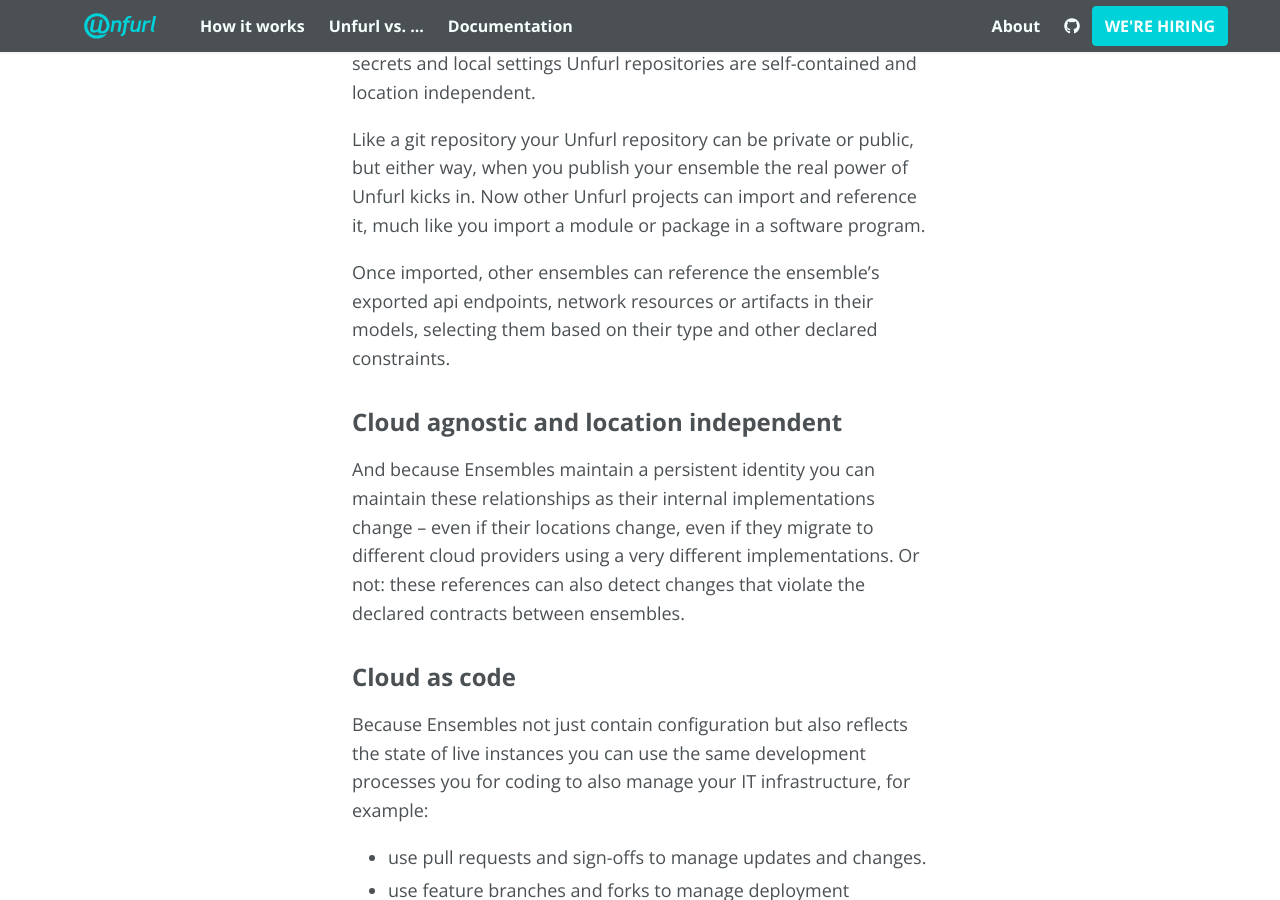
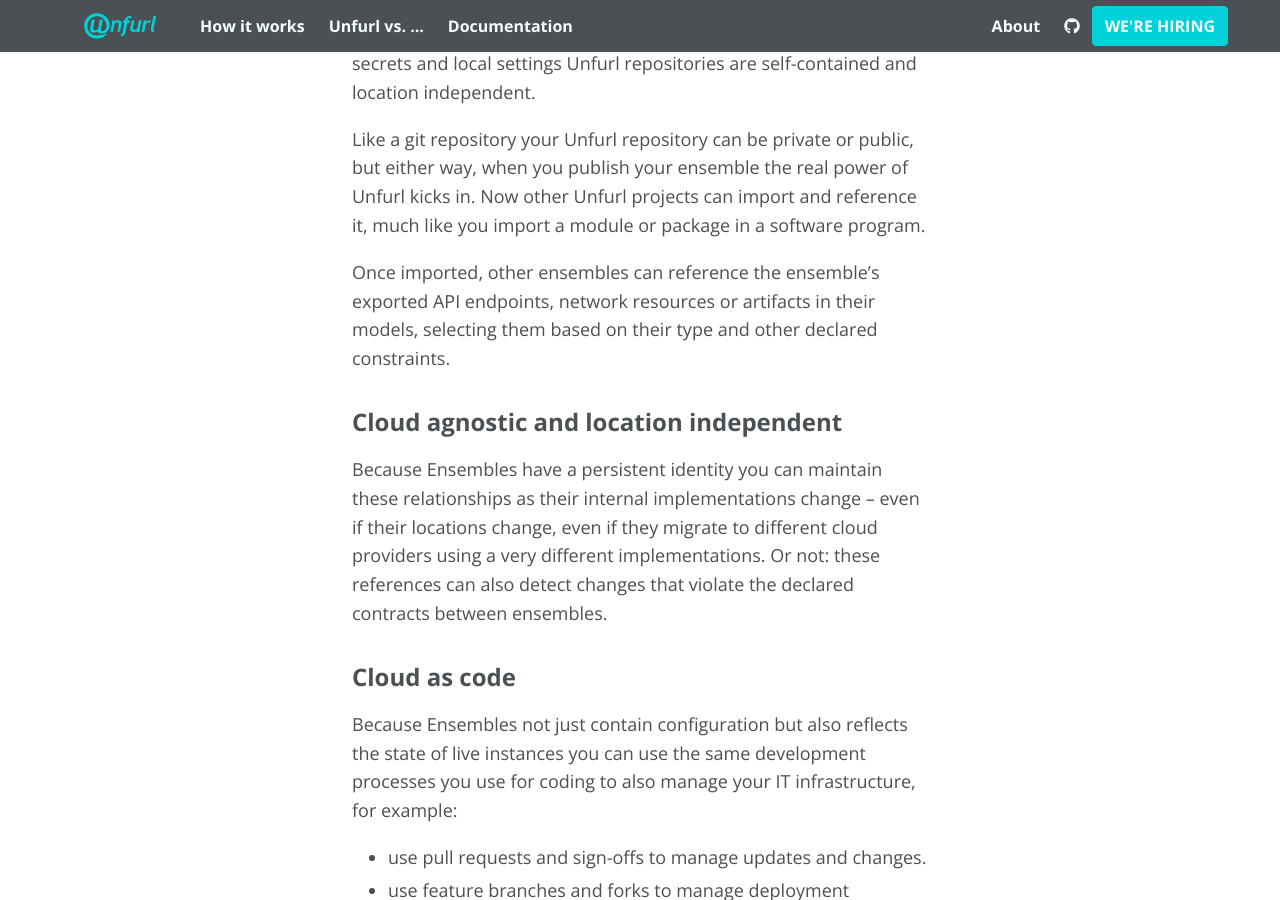
Before and after one commit to onecommons/unfurl_site, a Jekyll site: the page built from howitworks.md, in a window 1280 px wide and 900 px high, scrolled down 7526 px. Built offline with Jekyll 4.4.1, drawn with Linux system fonts in a browser that asks for light colours; some web fonts are replaced; our own code applies the rules of GitHub Pages for plain Markdown files; some of the changed text lies outside the part shown.

Commit message:
Fix typos and formatting in howitworks.md

```diff
--- a/howitworks.md
+++ b/howitworks.md
@@ -105,14 +105,14 @@
 
 Domain-specific configurators:
 
-* [Docker](https://docs.unfurl.run/configurators.html#docker): create and manage long running containers or run commands in ephemeral containers
-* [Kubernetes](https://docs.unfurl.run/configurators.html#kubernetes): create and manage Kubernetes resources
-* [Helm](https://docs.unfurl.run/configurators.html#helm): Deploy Helm charts and manage Helm releases
+* [Docker](https://docs.unfurl.run/configurators.html#docker): create and manage long running containers or run commands in ephemeral containers.
+* [Kubernetes](https://docs.unfurl.run/configurators.html#kubernetes): create and manage Kubernetes resources.
+* [Helm](https://docs.unfurl.run/configurators.html#helm): Deploy Helm charts and manage Helm releases.
 * [Supervisor](https://docs.unfurl.run/configurators.html#supervisor): Simple process control for local development.
 
 The YAML configuration language has several facilities for processing an operation's inputs and outputs, including:
 
-* A path based expression language for querying resources and configuration
+* A path based expression language for querying resources and configuration.
 * Apply Jinja2 templates with Ansible filters.
 * Mark values and files as sensitive so they can be treated as secrets.
 * Files touched by the configurators are automatically committed to the repository and their changes are included in dependency analysis.
@@ -151,17 +151,17 @@
 
 Like a git repository your Unfurl repository can be private or public, but either way, when you publish your ensemble the real power of Unfurl kicks in. Now other Unfurl projects can import and reference it, much like you import a module or package in a software program.
 
-Once imported, other ensembles can reference the ensemble's exported api endpoints, network resources or artifacts in their models, selecting them based on their type and other declared constraints.
+Once imported, other ensembles can reference the ensemble's exported API endpoints, network resources or artifacts in their models, selecting them based on their type and other declared constraints.
 
 ### Cloud agnostic and location independent
 
-And because Ensembles maintain a persistent identity you can maintain these relationships as their internal implementations change -- even if their locations change, even if they migrate to different cloud providers using a very different implementations. Or not: these references can also detect changes that violate the declared contracts between ensembles.
+Because Ensembles have a persistent identity you can maintain these relationships as their internal implementations change -- even if their locations change, even if they migrate to different cloud providers using a very different implementations. Or not: these references can also detect changes that violate the declared contracts between ensembles.
 
 ### Cloud as code
 
-Because Ensembles not just contain configuration but also reflects the state of live instances you can use the same development processes you for coding to also manage your IT infrastructure, for example:
+Because Ensembles not just contain configuration but also reflects the state of live instances you can use the same development processes you use for coding to also manage your IT infrastructure, for example:
 
 * use pull requests and sign-offs to manage updates and changes.
-* use feature branches and forks to manage deployment strategies
-* use CI/CD tests to validate changes
-* use git web hooks to trigger automated deployment to enable secure resource isolation
+* use feature branches and forks to manage deployment strategies.
+* use CI/CD tests to validate changes.
+* use git web hooks to trigger automated deployment to enable secure resource isolation.
```
Also changed, not shown: other parts of howitworks.md (+7 -7 lines).
